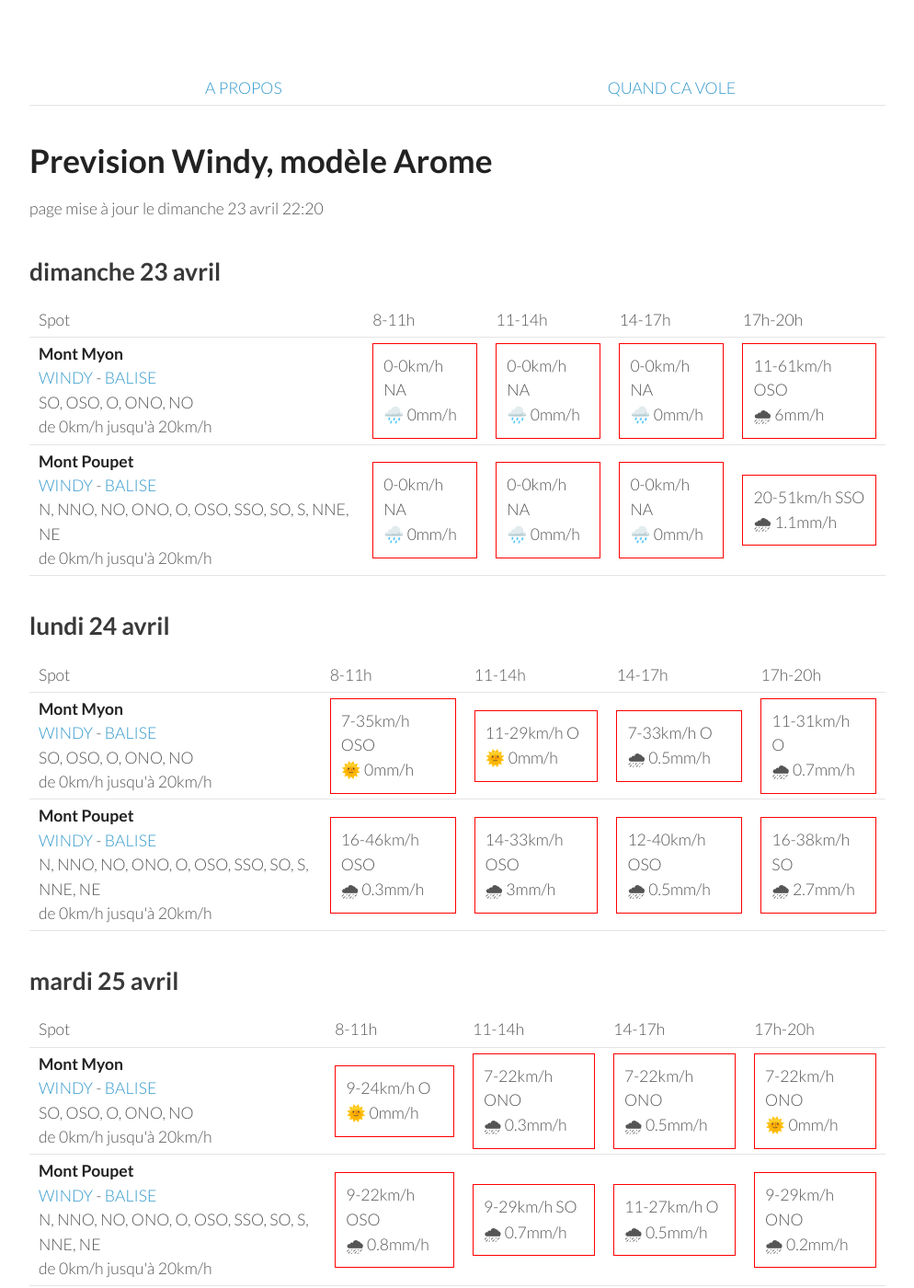
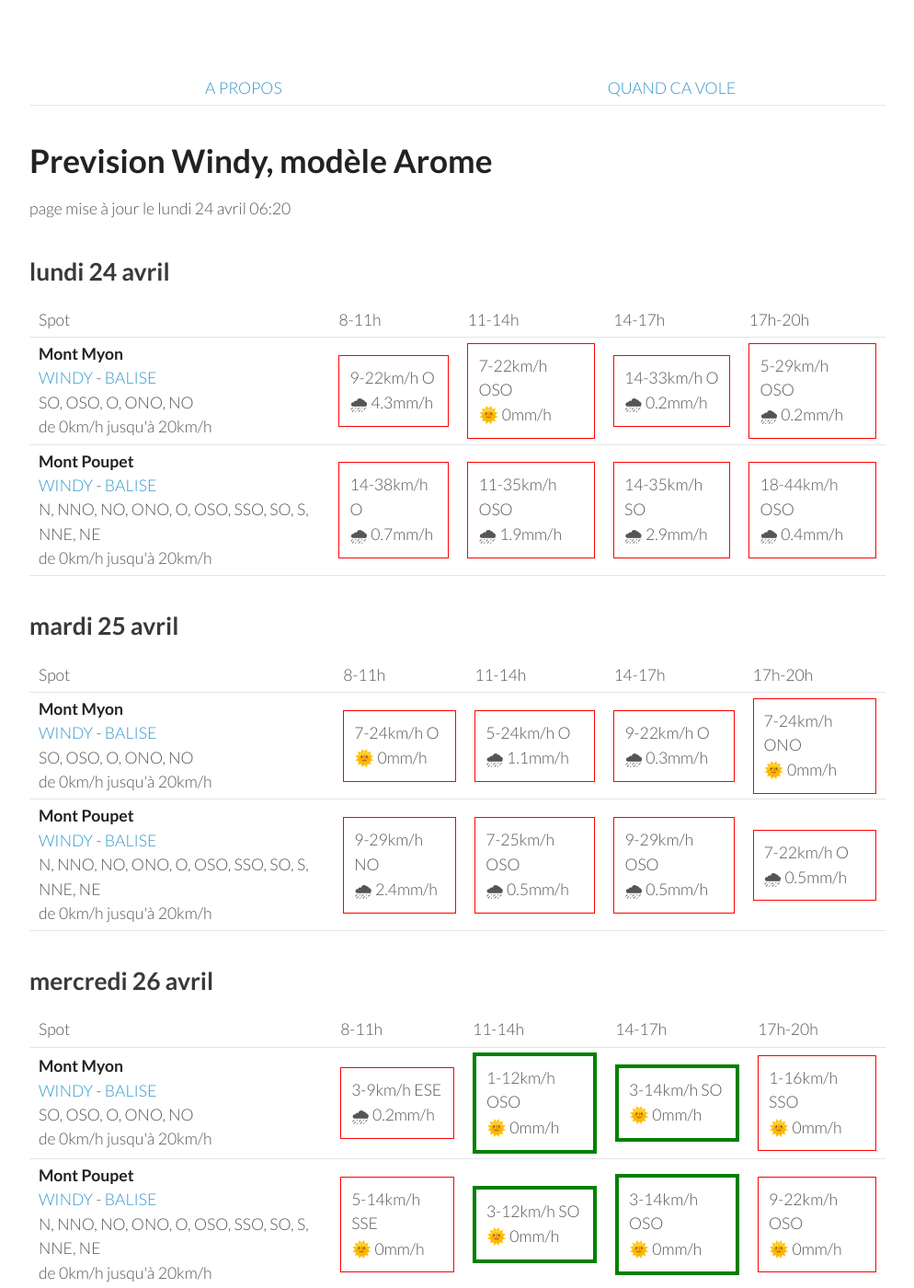
Before and after one commit to parapente-dans-le-nord/parapente-dans-le-nord.github.io, a Jekyll site: the page built from jura.markdown, in a window 1280 px wide and 1400 px high. Shown: the whole window at 92% size, without its empty margins (26-1020 px from the left). Built offline with Jekyll 4.4.1, drawn with Linux system fonts in a browser that asks for light colours; some of the changed text lies outside the part shown.

Commit message:
update index.markdown

```diff
--- a/jura.markdown
+++ b/jura.markdown
@@ -7,42 +7,8 @@ title:  "Tous les spots"
 {: .links}
 
 # Prevision Windy, modèle Arome
-page mise à jour le dimanche 23 avril 22:20
+page mise à jour le lundi 24 avril 06:20
 
-## dimanche 23 avril
-
-{::nomarkdown}
-<table>
-  <tbody>
-    <tr>
-      <td>Spot</td>
-      <td>8-11h</td>
-      <td>11-14h</td>
-      <td>14-17h</td>
-      <td>17h-20h</td>
-    </tr>
-<tr>
-        <td><strong>Mont Myon</strong><br><a href="https://windy.com/46.331/5.397?45.898,5.394,8,m:eWoagj8">WINDY</a> - <span class=""><a href="http://www.balisemeteo.com/balise.php?idBalise=70">BALISE</a> </span><br> <span class="vent-favorable">SO, OSO, O, ONO, NO</span><br><span class="force-vent">de 0km/h jusqu'à 20km/h</span> </td>
-
-            <td><div class="not-flyable"><p>0-0km/h NA</p><p>🌧️ 0mm/h</p></div></td>
-            <td><div class="not-flyable"><p>0-0km/h NA</p><p>🌧️ 0mm/h</p></div></td>
-            <td><div class="not-flyable"><p>0-0km/h NA</p><p>🌧️ 0mm/h</p></div></td>
-            <td><div class="not-flyable"><p>11-61km/h OSO</p><p>🌧 6mm/h</p></div></td>
-
-    </tr>
-<tr>
-        <td><strong>Mont Poupet</strong><br><a href="https://windy.com/46.970/5.876?46.541,5.876,8">WINDY</a> - <span class=""><a href="http://www.balisemeteo.com/balise.php?idBalise=92">BALISE</a> </span><br> <span class="vent-favorable">N, NNO, NO, ONO, O, OSO, SSO, SO, S, NNE, NE</span><br><span class="force-vent">de 0km/h jusqu'à 20km/h</span> </td>
-
-            <td><div class="not-flyable"><p>0-0km/h NA</p><p>🌧️ 0mm/h</p></div></td>
-            <td><div class="not-flyable"><p>0-0km/h NA</p><p>🌧️ 0mm/h</p></div></td>
-            <td><div class="not-flyable"><p>0-0km/h NA</p><p>🌧️ 0mm/h</p></div></td>
-            <td><div class="not-flyable"><p>20-51km/h SSO</p><p>🌧 1.1mm/h</p></div></td>
-
-    </tr>
-
-</tbody>
-</table>
-{:/}
 ## lundi 24 avril
 
 {::nomarkdown}
@@ -58,20 +24,20 @@ page mise à jour le dimanche 23 avril 22:20
 <tr>
         <td><strong>Mont Myon</strong><br><a href="https://windy.com/46.331/5.397?45.898,5.394,8,m:eWoagj8">WINDY</a> - <span class=""><a href="http://www.balisemeteo.com/balise.php?idBalise=70">BALISE</a> </span><br> <span class="vent-favorable">SO, OSO, O, ONO, NO</span><br><span class="force-vent">de 0km/h jusqu'à 20km/h</span> </td>
 
-            <td><div class="not-flyable"><p>7-35km/h OSO</p><p>🌞 0mm/h</p></div></td>
-            <td><div class="not-flyable"><p>11-29km/h O</p><p>🌞 0mm/h</p></div></td>
-            <td><div class="not-flyable"><p>7-33km/h O</p><p>🌧 0.5mm/h</p></div></td>
-            <td><div class="not-flyable"><p>11-31km/h O</p><p>🌧 0.7mm/h</p></div></td>
+            <td><div class="not-flyable"><p>9-22km/h O</p><p>🌧 4.3mm/h</p></div></td>
+            <td><div class="not-flyable"><p>7-22km/h OSO</p><p>🌞 0mm/h</p></div></td>
+            <td><div class="not-flyable"><p>14-33km/h O</p><p>🌧 0.2mm/h</p></div></td>
+            <td><div class="not-flyable"><p>5-29km/h OSO</p><p>🌧 0.2mm/h</p></div></td>
 
 
     </tr>
 <tr>
         <td><strong>Mont Poupet</strong><br><a href="https://windy.com/46.970/5.876?46.541,5.876,8">WINDY</a> - <span class=""><a href="http://www.balisemeteo.com/balise.php?idBalise=92">BALISE</a> </span><br> <span class="vent-favorable">N, NNO, NO, ONO, O, OSO, SSO, SO, S, NNE, NE</span><br><span class="force-vent">de 0km/h jusqu'à 20km/h</span> </td>
 
-            <td><div class="not-flyable"><p>16-46km/h OSO</p><p>🌧 0.3mm/h</p></div></td>
-            <td><div class="not-flyable"><p>14-33km/h OSO</p><p>🌧 3mm/h</p></div></td>
-            <td><div class="not-flyable"><p>12-40km/h OSO</p><p>🌧 0.5mm/h</p></div></td>
-            <td><div class="not-flyable"><p>16-38km/h SO</p><p>🌧 2.7mm/h</p></div></td>
+            <td><div class="not-flyable"><p>14-38km/h O</p><p>🌧 0.7mm/h</p></div></td>
+            <td><div class="not-flyable"><p>11-35km/h OSO</p><p>🌧 1.9mm/h</p></div></td>
+            <td><div class="not-flyable"><p>14-35km/h SO</p><p>🌧 2.9mm/h</p></div></td>
+            <td><div class="not-flyable"><p>18-44km/h OSO</p><p>🌧 0.4mm/h</p></div></td>
 
 
     </tr>
@@ -94,20 +60,20 @@ page mise à jour le dimanche 23 avril 22:20
 <tr>
         <td><strong>Mont Myon</strong><br><a href="https://windy.com/46.331/5.397?45.898,5.394,8,m:eWoagj8">WINDY</a> - <span class=""><a href="http://www.balisemeteo.com/balise.php?idBalise=70">BALISE</a> </span><br> <span class="vent-favorable">SO, OSO, O, ONO, NO</span><br><span class="force-vent">de 0km/h jusqu'à 20km/h</span> </td>
 
-            <td><div class="not-flyable"><p>9-24km/h O</p><p>🌞 0mm/h</p></div></td>
-            <td><div class="not-flyable"><p>7-22km/h ONO</p><p>🌧 0.3mm/h</p></div></td>
-            <td><div class="not-flyable"><p>7-22km/h ONO</p><p>🌧 0.5mm/h</p></div></td>
-            <td><div class="not-flyable"><p>7-22km/h ONO</p><p>🌞 0mm/h</p></div></td>
+            <td><div class="not-flyable"><p>7-24km/h O</p><p>🌞 0mm/h</p></div></td>
+            <td><div class="not-flyable"><p>5-24km/h O</p><p>🌧 1.1mm/h</p></div></td>
+            <td><div class="not-flyable"><p>9-22km/h O</p><p>🌧 0.3mm/h</p></div></td>
+            <td><div class="not-flyable"><p>7-24km/h ONO</p><p>🌞 0mm/h</p></div></td>
 
 
     </tr>
 <tr>
         <td><strong>Mont Poupet</strong><br><a href="https://windy.com/46.970/5.876?46.541,5.876,8">WINDY</a> - <span class=""><a href="http://www.balisemeteo.com/balise.php?idBalise=92">BALISE</a> </span><br> <span class="vent-favorable">N, NNO, NO, ONO, O, OSO, SSO, SO, S, NNE, NE</span><br><span class="force-vent">de 0km/h jusqu'à 20km/h</span> </td>
 
-            <td><div class="not-flyable"><p>9-22km/h OSO</p><p>🌧 0.8mm/h</p></div></td>
-            <td><div class="not-flyable"><p>9-29km/h SO</p><p>🌧 0.7mm/h</p></div></td>
-            <td><div class="not-flyable"><p>11-27km/h O</p><p>🌧 0.5mm/h</p></div></td>
-            <td><div class="not-flyable"><p>9-29km/h ONO</p><p>🌧 0.2mm/h</p></div></td>
+            <td><div class="not-flyable"><p>9-29km/h NO</p><p>🌧 2.4mm/h</p></div></td>
+            <td><div class="not-flyable"><p>7-25km/h OSO</p><p>🌧 0.5mm/h</p></div></td>
+            <td><div class="not-flyable"><p>9-29km/h OSO</p><p>🌧 0.5mm/h</p></div></td>
+            <td><div class="not-flyable"><p>7-22km/h O</p><p>🌧 0.5mm/h</p></div></td>
 
 
     </tr>
@@ -130,20 +96,20 @@ page mise à jour le dimanche 23 avril 22:20
 <tr>
         <td><strong>Mont Myon</strong><br><a href="https://windy.com/46.331/5.397?45.898,5.394,8,m:eWoagj8">WINDY</a> - <span class=""><a href="http://www.balisemeteo.com/balise.php?idBalise=70">BALISE</a> </span><br> <span class="vent-favorable">SO, OSO, O, ONO, NO</span><br><span class="force-vent">de 0km/h jusqu'à 20km/h</span> </td>
 
-            <td><div class="not-flyable"><p>5-12km/h ESE</p><p>🌧 0.2mm/h</p></div></td>
-            <td><div class="not-flyable"><p>1-12km/h SSO</p><p>🌧 0.4mm/h</p></div></td>
-            <td><div class="not-flyable"><p>11-27km/h SO</p><p>🌞 0mm/h</p></div></td>
-            <td><div class="not-flyable"><p>7-27km/h O</p><p>🌞 0mm/h</p></div></td>
+            <td><div class="not-flyable"><p>3-9km/h ESE</p><p>🌧 0.2mm/h</p></div></td>
+            <td><div class="flyable"><p>1-12km/h OSO</p><p>🌞 0mm/h</p></div></td>
+            <td><div class="flyable"><p>3-14km/h SO</p><p>🌞 0mm/h</p></div></td>
+            <td><div class="not-flyable"><p>1-16km/h SSO</p><p>🌞 0mm/h</p></div></td>
 
 
     </tr>
 <tr>
         <td><strong>Mont Poupet</strong><br><a href="https://windy.com/46.970/5.876?46.541,5.876,8">WINDY</a> - <span class=""><a href="http://www.balisemeteo.com/balise.php?idBalise=92">BALISE</a> </span><br> <span class="vent-favorable">N, NNO, NO, ONO, O, OSO, SSO, SO, S, NNE, NE</span><br><span class="force-vent">de 0km/h jusqu'à 20km/h</span> </td>
 
-            <td><div class="not-flyable"><p>7-18km/h SSE</p><p>🌞 0mm/h</p></div></td>
-            <td><div class="not-flyable"><p>9-25km/h SO</p><p>🌞 0mm/h</p></div></td>
-            <td><div class="not-flyable"><p>7-25km/h SO</p><p>🌞 0mm/h</p></div></td>
-            <td><div class="not-flyable"><p>11-27km/h OSO</p><p>🌞 0mm/h</p></div></td>
+            <td><div class="not-flyable"><p>5-14km/h SSE</p><p>🌞 0mm/h</p></div></td>
+            <td><div class="flyable"><p>3-12km/h SO</p><p>🌞 0mm/h</p></div></td>
+            <td><div class="flyable"><p>3-14km/h OSO</p><p>🌞 0mm/h</p></div></td>
+            <td><div class="not-flyable"><p>9-22km/h OSO</p><p>🌞 0mm/h</p></div></td>
 
 
     </tr>
@@ -166,7 +132,7 @@ page mise à jour le dimanche 23 avril 22:20
 <tr>
         <td><strong>Mont Myon</strong><br><a href="https://windy.com/46.331/5.397?45.898,5.394,8,m:eWoagj8">WINDY</a> - <span class=""><a href="http://www.balisemeteo.com/balise.php?idBalise=70">BALISE</a> </span><br> <span class="vent-favorable">SO, OSO, O, ONO, NO</span><br><span class="force-vent">de 0km/h jusqu'à 20km/h</span> </td>
 
-            <td><div class="not-flyable"><p>3-11km/h ESE</p><p>🌞 0mm/h</p></div></td>
+            <td><div class="not-flyable"><p>3-9km/h E</p><p>🌞 0mm/h</p></div></td>
             <td><div class="flyable"><p>3-14km/h ONO</p><p>🌞 0mm/h</p></div></td>
             <td><div class="flyable"><p>5-16km/h NO</p><p>🌞 0mm/h</p></div></td>
             <td><div class="flyable"><p>5-16km/h O</p><p>🌞 0mm/h</p></div></td>
@@ -176,8 +142,8 @@ page mise à jour le dimanche 23 avril 22:20
 <tr>
         <td><strong>Mont Poupet</strong><br><a href="https://windy.com/46.970/5.876?46.541,5.876,8">WINDY</a> - <span class=""><a href="http://www.balisemeteo.com/balise.php?idBalise=92">BALISE</a> </span><br> <span class="vent-favorable">N, NNO, NO, ONO, O, OSO, SSO, SO, S, NNE, NE</span><br><span class="force-vent">de 0km/h jusqu'à 20km/h</span> </td>
 
-            <td><div class="not-flyable"><p>7-18km/h SSE</p><p>🌞 0mm/h</p></div></td>
-            <td><div class="not-flyable"><p>9-24km/h OSO</p><p>🌞 0mm/h</p></div></td>
+            <td><div class="not-flyable"><p>5-14km/h SE</p><p>🌞 0mm/h</p></div></td>
+            <td><div class="flyable"><p>5-16km/h O</p><p>🌞 0mm/h</p></div></td>
             <td><div class="not-flyable"><p>9-25km/h OSO</p><p>🌞 0mm/h</p></div></td>
             <td><div class="not-flyable"><p>5-25km/h O</p><p>🌞 0mm/h</p></div></td>
 
```
